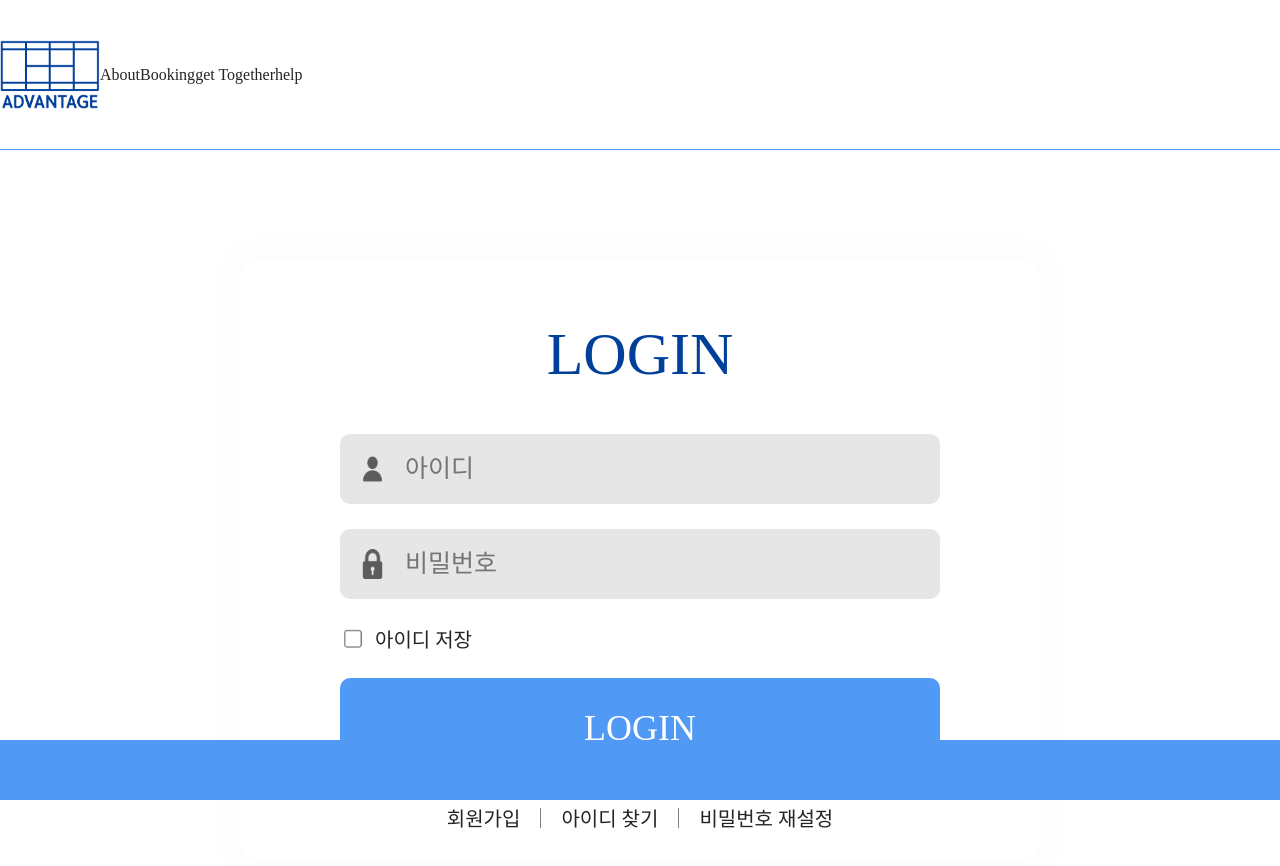
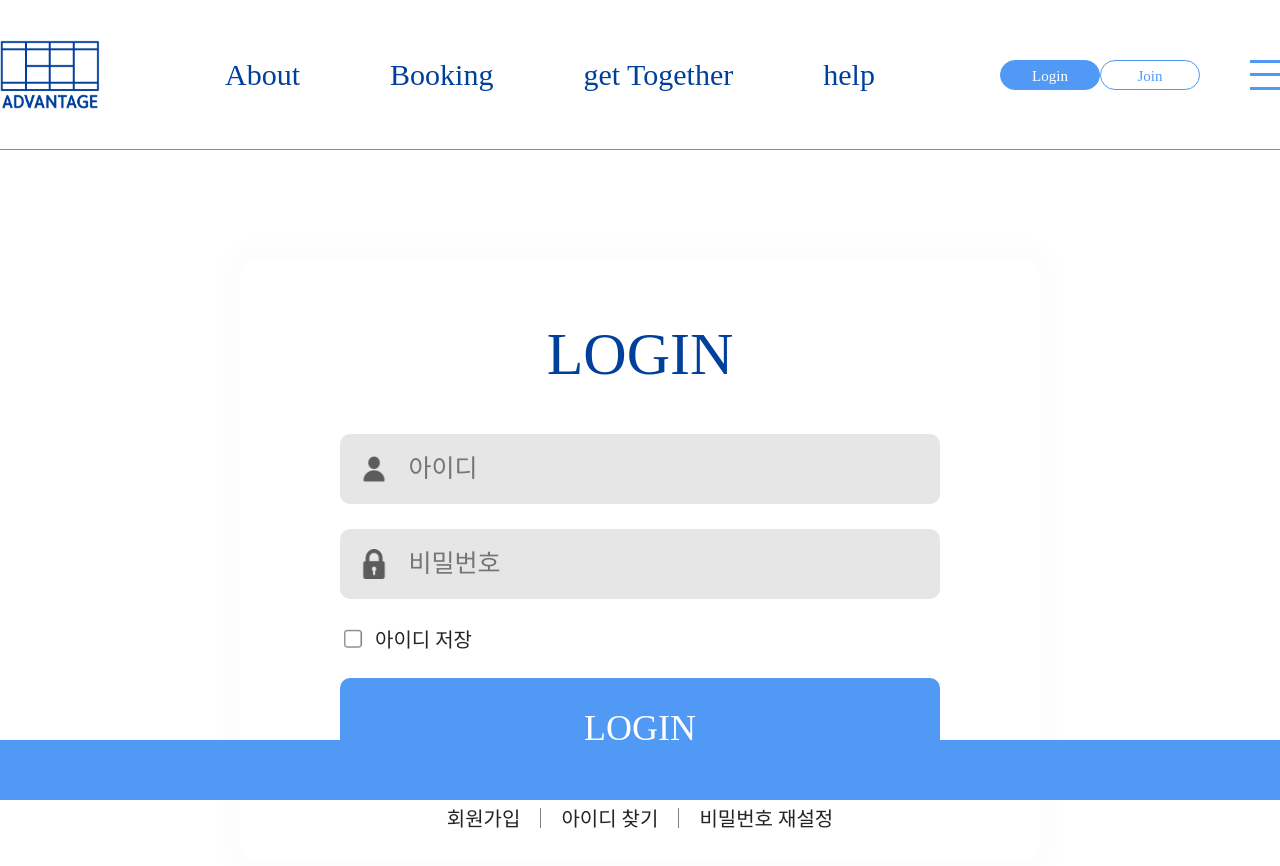
Before and after one commit to ahremoong/SideProject_Advantage, a plain HTML site: page index.html in a window 1280 px wide. Drawn offline with Linux system fonts and the light colour scheme; a web font is replaced by a local one.

Commit message:
header style

```diff
--- a/assets/css/style.css
+++ b/assets/css/style.css
@@ -1,13 +1,22 @@
 head{}
 body{font-family: 'Dolbomche_B';}
 #wrapper{position: relative;width: 100%;height: 100vh;}
-#wrapper #header{width: 100%;height: 150px;border-bottom: 1px solid #5099f5;margin-bottom: 110px;display: flex;flex-direction: column;align-content: center;justify-content: center;align-items: flex-start;}
-#wrapper #header .header_wrap{display: flex;justify-content:space-between;align-items: center;}
+#wrapper #header{width: 100%;height: 150px;border-bottom: 1px solid #5099f5;margin-bottom: 110px;display: flex;flex-direction: column;align-content: center;justify-content: center;align-items: center;}
+#wrapper #header .header_wrap{display: flex;width: 100%;max-width: 1600px;justify-content:space-between;align-items: center;}
 #wrapper #header .header_wrap .logo{width: 100px;height: 70px;}
 #wrapper #header .header_wrap .menu_cont{display: flex;justify-content:space-between;align-items: center;}
-#wrapper #header .header_wrap .menu_cont .depth_1{}
+#wrapper #header .header_wrap .menu_cont .depth_1{padding: 0 45px;font-family: 'Dolbomche_R';font-size: 30px;color: #00409a;}
+#wrapper #header .header_wrap .menu_cont .depth_1 a{color: #00409a;}
 #wrapper #header .header_wrap .menu_cont .depth_1 .depth_2{display: none;}
-
+#wrapper #header .header_wrap .other_box{display: flex;justify-content: space-between;align-items: center;}
+#wrapper #header .header_wrap .other_box .join_btn_box{display: flex;align-items: center;justify-content: space-between; width: 200px;margin-right: 50px;}
+#wrapper #header .header_wrap .other_box .join_btn_box .user_go_btn{width: 50%;height: 30px;line-height: 30px; font-family: 'Dolbomche_R';color: #5099f5; border: 1px solid #5099f5;border-radius: 20px;text-align: center;}
+#wrapper #header .header_wrap .other_box .join_btn_box .user_go_btn.on{background: #5099f5;color: #FFFFFF;}
+#wrapper #header .header_wrap .other_box .join_btn_box .user_go_btn span{font-family: 'Dolbomche_R'; font-size: 15px;}
+#wrapper #header .header_wrap .other_box .join_btn_box .user_go_btn .go_login{}
+#wrapper #header .header_wrap .other_box .join_btn_box .user_go_btn .go_join{}
+#wrapper #header .header_wrap .other_box .full_btn{display: block; width: 30px;height: 30px; display: flex;flex-direction: column;flex-wrap: nowrap;justify-content: space-between;align-items: center;}
+#wrapper #header .header_wrap .other_box .full_btn .bar{display: block;width: 100%;height: 3px;background: #5099f5;}
 
 #wrapper #footer{width: 100%;height: 60px;background: #5099f5;margin-top: 150px;position: absolute;bottom: 0;}
 
@@ -25,12 +34,12 @@ body{font-family: 'Dolbomche_B';}
 #wrap #sec01 .cont_wrap .login_box .login_cont .title p{}
 #wrap #sec01 .cont_wrap .login_box .login_cont .input_box{}
 #wrap #sec01 .cont_wrap .login_box .login_cont .input_box .input_box_cont{display: flex;justify-content: flex-start;align-items: center; width: 600px;height:70px;padding: 5px 20px; margin-bottom: 25px; line-height: 70px; background: #e6e6e6;border-radius: 10px;text-align: left;}
-#wrap #sec01 .cont_wrap .login_box .login_cont .input_box .input_box_cont input{background: #e6e6e6;font-size: 25px;font-family: 'Dolbomche_R';padding: 0 0 0 20px;}
+#wrap #sec01 .cont_wrap .login_box .login_cont .input_box .input_box_cont input{width: 100%; background: #e6e6e6;font-size: 25px;font-family: 'Dolbomche_R';padding: 0 0 0 20px;}
 #wrap #sec01 .cont_wrap .login_box .login_cont .input_box .input_box_cont input::placeholder{font-size: 25px;font-family: 'Dolbomche_R';}
 #wrap #sec01 .cont_wrap .login_box .login_cont .input_box .id_input{}
-#wrap #sec01 .cont_wrap .login_box .login_cont .input_box .id_input label{width:25px;height: 30px; background: url('../image/id_icon.png')no-repeat center center;background-size: 100% 100%;opacity: 0.6;}
+#wrap #sec01 .cont_wrap .login_box .login_cont .input_box .id_input label{width:30px;height: 30px; background: url('../image/id_icon.png')no-repeat center center;background-size: 100% 100%;opacity: 0.6;}
 #wrap #sec01 .cont_wrap .login_box .login_cont .input_box .pw_input{}
-#wrap #sec01 .cont_wrap .login_box .login_cont .input_box .pw_input label{width:25px;height: 30px; background: url('../image/pw_icon.png')no-repeat center center;background-size: 100% 100%;opacity: 0.6;}
+#wrap #sec01 .cont_wrap .login_box .login_cont .input_box .pw_input label{width:30px;height: 30px; background: url('../image/pw_icon.png')no-repeat center center;background-size: 100% 100%;opacity: 0.6;}
 #wrap #sec01 .cont_wrap .login_box .login_cont .input_box .save_box{display: flex;justify-content: flex-start;align-items: center;text-align: left;margin-bottom: 25px;font-family: 'Dolbomche_R';font-size: 20px;}
 #wrap #sec01 .cont_wrap .login_box .login_cont .input_box .save_box input[type="checkbox"]{width: 25px;height: 25px;background: url('../image/checkBox_off.png') no-repeat center center;background-size: 100% 100%;}
 #wrap #sec01 .cont_wrap .login_box .login_cont .input_box .save_box input[type="checkbox"] + label{padding-left: 10px;}
--- a/index.html
+++ b/index.html
@@ -51,8 +51,17 @@
                         </ul>
                     </li>
                 </ul>
-                <div class="join_btn_box"></div>
-                <div class="full_btn"></div>
+                <div class="other_box">
+                    <div class="join_btn_box">
+                        <a class="user_go_btn go_login on" href="#"><span>Login</span></a>
+                        <a class="user_go_btn go_join" href="#"><span>Join</span></a>
+                    </div>
+                    <a href="javascript:void(0);" class="full_btn">
+                        <span class="bar bar_1"></span>
+                        <span class="bar bar_2"></span>
+                        <span class="bar bar_3"></span>
+                    </a>
+                </div>
             </div>
         </div>
         <div id="wrap">
```
